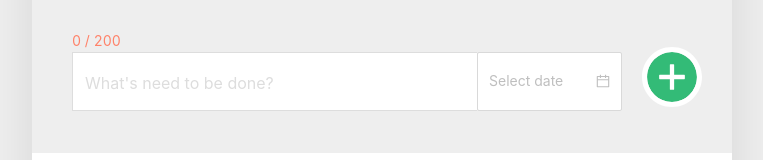
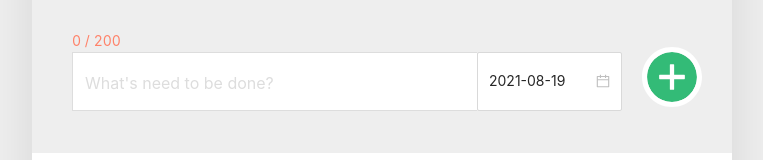
Before and after one commit to NariP/solar-todo, a React (Create React App) app: page / in a window 1280 px wide. Shown: the part 222-382 px from the top of the page, without its empty margins (258-1021 px from the left). Built offline with nearby package versions, Linux system fonts and the light colour scheme.

Commit message:
fix: 투두 생성 후 date가 초기화되지 않는 문제 #15

```diff
--- a/package.json
+++ b/package.json
@@ -6,6 +6,7 @@
   "main": "src/index.js",
   "dependencies": {
     "antd": "4.16.8",
+    "moment": "^2.29.1",
     "react": "17.0.2",
     "react-dom": "17.0.2",
     "react-scripts": "4.0.0",
--- a/src/components/todo/template/create/TodoCreate.tsx
+++ b/src/components/todo/template/create/TodoCreate.tsx
@@ -1,8 +1,9 @@
 import React, { useState } from 'react';
 import styled from 'styled-components';
+import moment, { Moment } from 'moment';
 import { DatePicker } from 'antd';
 import { PlusCircleOutlined } from '@ant-design/icons';
-import { validationCheck } from 'utils';
+import { validationCheck, getKST, getFormattedTime } from 'utils';
 
 interface TodoCreateProps {
   nextId: number;
@@ -23,7 +24,7 @@ const TodoCreate = ({
   const [open, setOpen] = useState<boolean>(false);
   const [value, setValue] = useState('');
   const [valueLength, setValueLength] = useState<number>(0);
-  const [date, setDate] = useState('');
+  const [date, setDate] = useState(`${moment(getKST()).format('YYYY-MM-DD')}`);
   const [errorMessage, setErrorMessage] = useState<string | null>('');
   const [isFocus, setIsFocus] = useState<boolean>(false);
 
@@ -32,18 +33,19 @@ const TodoCreate = ({
     setValueLength(e.target.value.length);
     setValue(e.target.value);
   };
-  const handleDateChange = (date: {} | null, dateString: string) =>
+  const handleDateChange = (date: Moment | null, dateString: string) => {
     setDate(dateString);
+  };
 
-  const handleFocus = () => {
+  const handleFocus = (): void => {
     setIsFocus(false);
   };
 
-  const handleBlur = () => {
+  const handleBlur = (): void => {
     setIsFocus(true);
   };
 
-  const handleSubmit = (e: React.FormEvent<HTMLFormElement>) => {
+  const handleSubmit = (e: React.FormEvent<HTMLFormElement>): void => {
     e.preventDefault(); // 새로고침 방지
     if (validationCheck(value)) {
       setErrorMessage(validationCheck(value));
@@ -60,10 +62,13 @@ const TodoCreate = ({
       incrementNextId(); // nextId 하나 증가
 
       setValue(''); // input 초기화
-      setDate(''); // date 초기화
       setValueLength(0); // valueLength 초기화
       setOpen(false); // open 닫기
     }
+  };
+
+  const disabledDate = (current: Moment): boolean => {
+    return current && current <= moment(getKST()).subtract(1, 'days');
   };
 
   return (
@@ -84,7 +89,11 @@ const TodoCreate = ({
               onFocus={handleFocus}
               value={value}
             />
-            <DatePicker onChange={handleDateChange} />
+            <DatePicker
+              disabledDate={disabledDate}
+              defaultValue={moment(getKST(), 'YYYY-MM-DD')}
+              onChange={handleDateChange}
+            />
             <CircleButton onClick={handleToggle} open={open}>
               <PlusCircleOutlined />
             </CircleButton>
```
Also changed, not shown: 1 other file (tests, documents, lock files or other folders).
